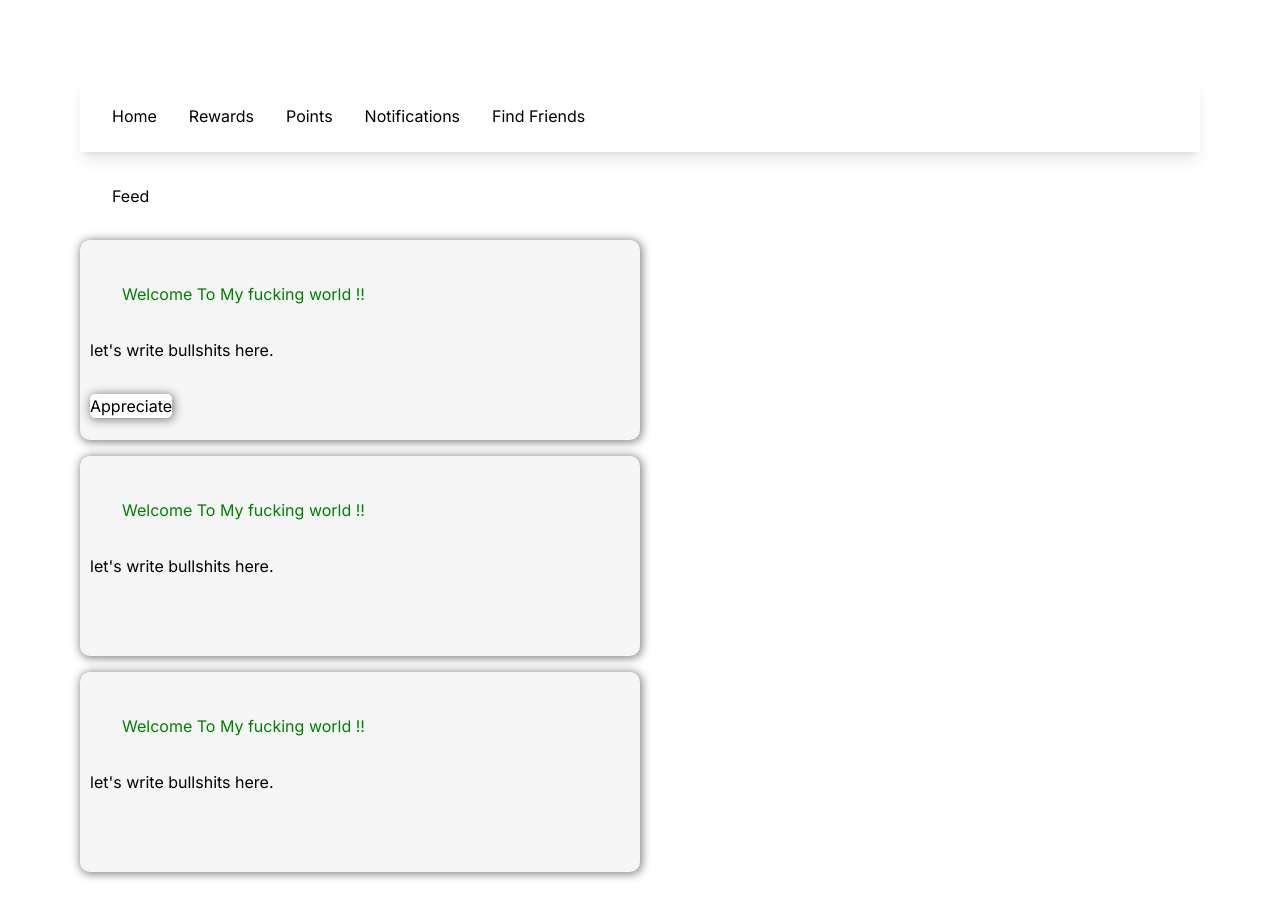
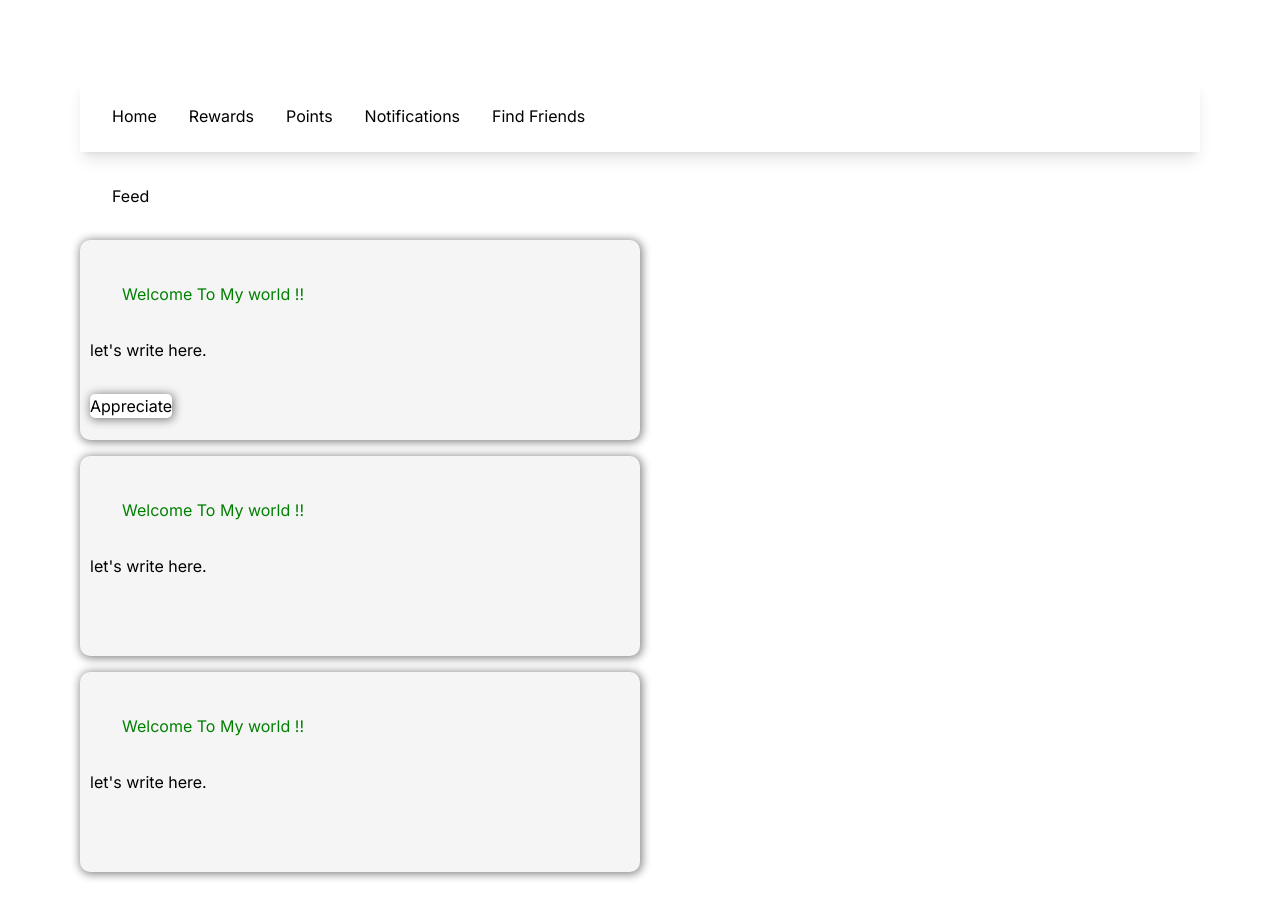
Before and after one commit to PriyanshuSharma1/GovToken-Gamified-Governance-With-Blockchain, a Next.js app in the folder client/: page /notifications in a window 1280 px wide. Shown: the top 918 px of the page. Built offline with nearby package versions, Linux system fonts and the light colour scheme.

Commit message:
A little change in the code

```diff
--- a/client/app/notifications/page.js
+++ b/client/app/notifications/page.js
@@ -3,17 +3,17 @@ export default function notificationsPage() {
     <div>
       <h1> Feed</h1>
       <div className="box">
-        <h1 style={{ color: "green" }}>Welcome To My fucking world !!</h1>
-        <p>let's write bullshits here.</p>
+        <h1 style={{ color: "green" }}>Welcome To My world !!</h1>
+        <p>let's write here.</p>
         <button className="appreciate-button">Appreciate</button>
       </div>
       <div className="box">
-        <h1 style={{ color: "green" }}>Welcome To My fucking world !!</h1>
-        <p>let's write bullshits here.</p>
+        <h1 style={{ color: "green" }}>Welcome To My world !!</h1>
+        <p>let's write here.</p>
       </div>
       <div className="box">
-        <h1 style={{ color: "green" }}>Welcome To My fucking world !!</h1>
-        <p>let's write bullshits here.</p>
+        <h1 style={{ color: "green" }}>Welcome To My world !!</h1>
+        <p>let's write here.</p>
       </div>
     </div>
   );
```
